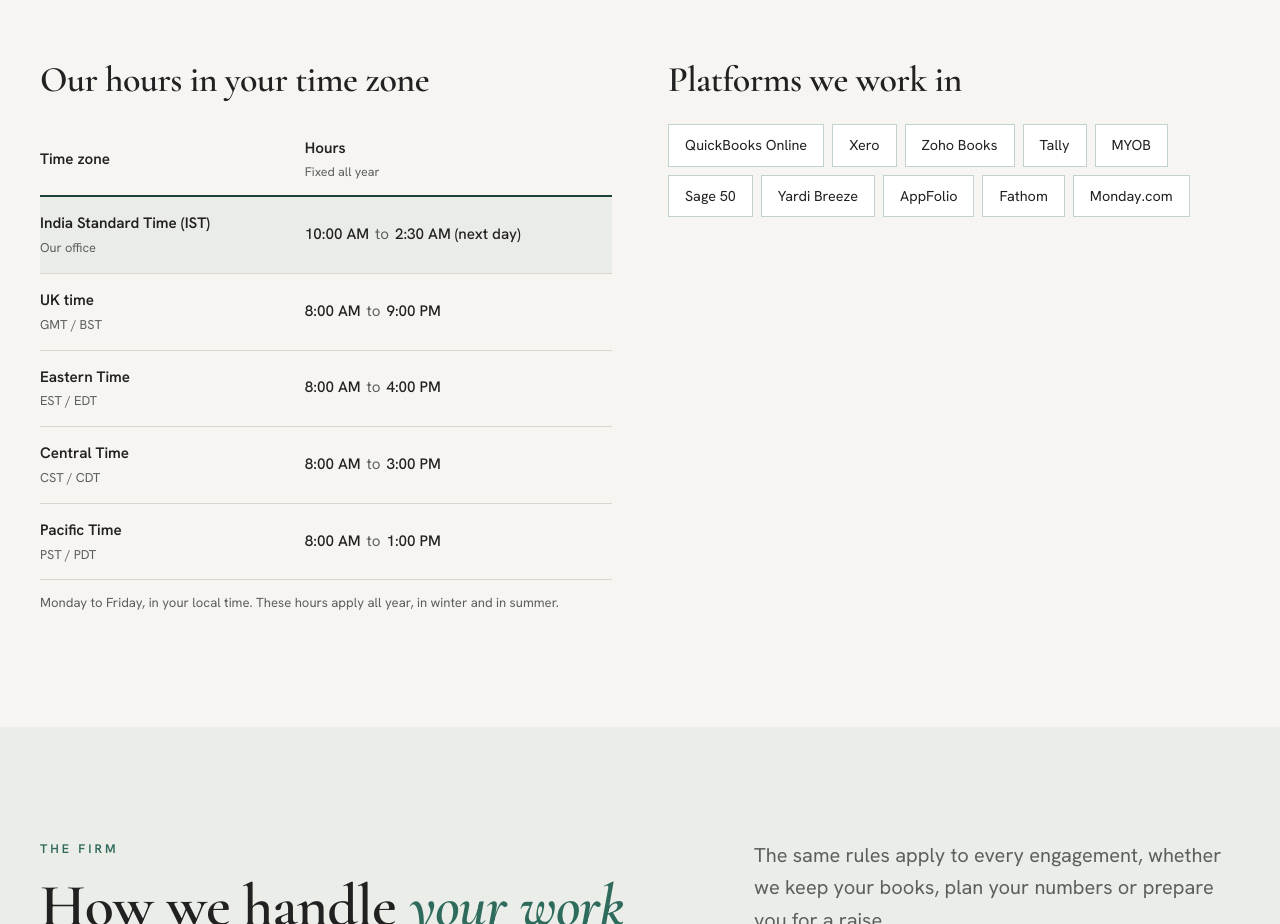
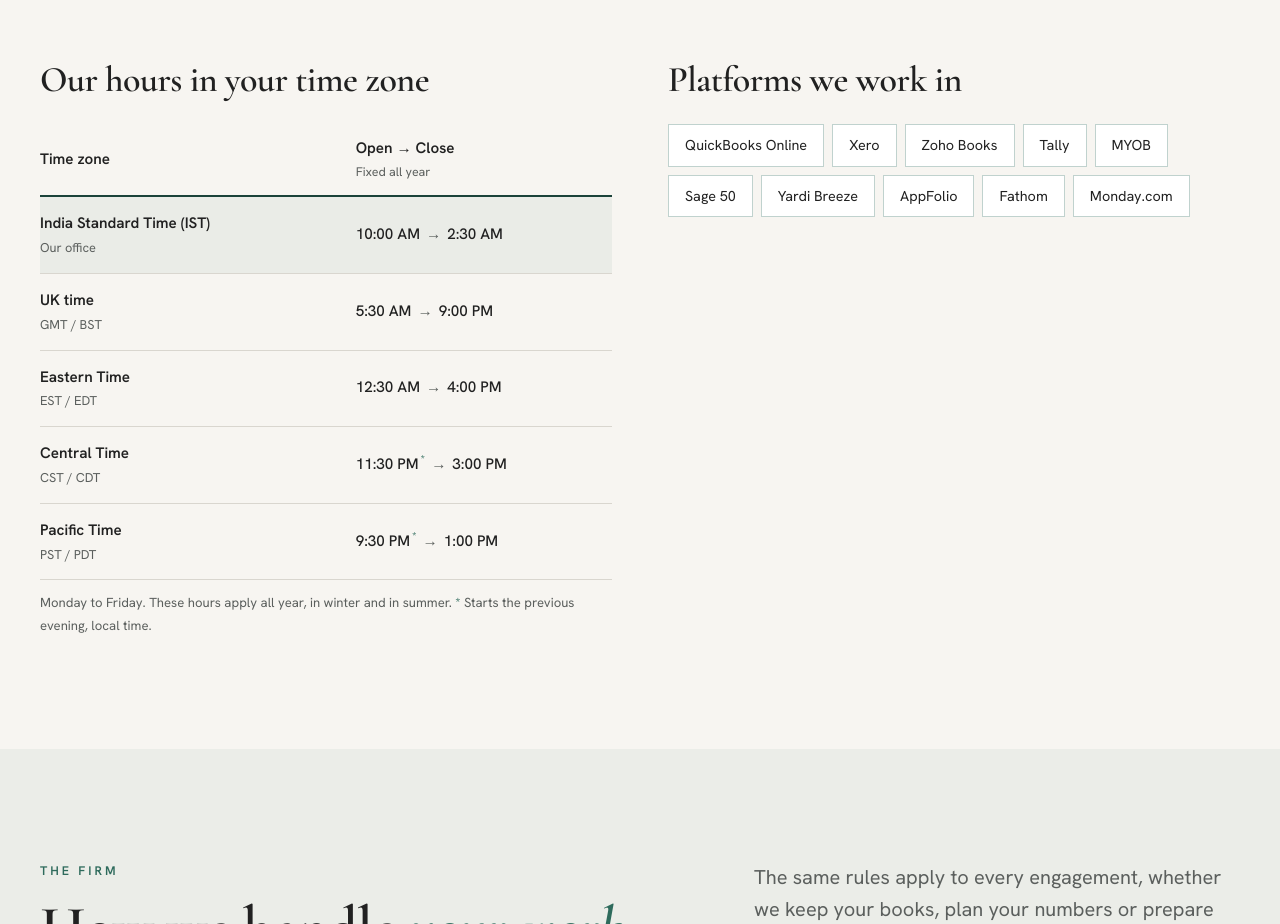
Before and after one commit to HD221/https-hdangandcompany.com-, a React (Vite) app: page / in a window 1280 px wide. Shown: the part 7520-8444 px from the top of the page. Built offline with nearby package versions, Linux system fonts and the light colour scheme.

Commit message:
Revert "Show daytime AM-to-PM hours per time zone, written with to"
This reverts commit a3de62d, restoring the fixed all-year hours table.

Co-Authored-By: Claude Opus 5.5 <noreply@anthropic.com>
Claude-Session: https://claude.ai/code/session_01D3o9knvBin5M8cJhUeUjce

```diff
--- a/src/components/Sections.tsx
+++ b/src/components/Sections.tsx
@@ -491,7 +491,9 @@ function SlotCell({ slot }: { slot: { open: string; close: string; prev?: boolea
   return (
     <span className="whitespace-nowrap">
       <span className="font-medium">{slot.open}</span>
-      <span className="mx-1.5 text-muted">to</span>
+      {slot.prev && <sup className="ml-0.5 text-green" aria-label="previous evening">*</sup>}
+      <span className="mx-1.5 text-muted" aria-hidden="true">→</span>
+      <span className="sr-only"> to </span>
       <span className="font-medium">{slot.close}</span>
     </span>
   )
@@ -502,12 +504,12 @@ export function HoursTable() {
     <div>
       <div className="relative overflow-x-auto">
         <table className="w-full min-w-[22rem] text-left text-[0.95rem]">
-          <caption className="sr-only">Working hours, Monday to Friday, in each time zone, from opening to closing time. Fixed all year.</caption>
+          <caption className="sr-only">Working hours, Monday to Friday, in each time zone. Fixed all year.</caption>
           <thead>
             <tr className="border-b-2 border-green-ink">
               <th scope="col" className="py-3 pr-4 font-semibold">Time zone</th>
               <th scope="col" className="py-3 font-semibold">
-                Hours
+                Open → Close
                 <span className="block text-[0.78rem] font-normal text-muted">Fixed all year</span>
               </th>
             </tr>
@@ -528,7 +530,7 @@ export function HoursTable() {
         </table>
       </div>
       <p className="mt-3 text-[0.82rem] text-muted">
-        Monday to Friday, in your local time. These hours apply all year, in winter and in summer.
+        Monday to Friday. These hours apply all year, in winter and in summer. <span className="text-green">*</span> Starts the previous evening, local time.
       </p>
     </div>
   )
--- a/src/content.ts
+++ b/src/content.ts
@@ -315,14 +315,14 @@ export const howWeWork = [
 ]
 
 // Office hours: Monday to Friday, 10:00 AM to 2:30 AM IST (UTC+5:30).
-// Client zones show a daytime window (from 8:00 AM local) that sits inside the office hours
-// in BOTH winter and summer, so the times never change with daylight saving.
+// Each zone shows the hours covered in BOTH winter and summer, so the times stay fixed all year.
+// prev: the session starts the previous evening in that zone.
 export const hoursTable = [
-  { region: 'India Standard Time (IST)', note: 'Our office', hours: { open: '10:00 AM', close: '2:30 AM (next day)' } },
-  { region: 'UK time', note: 'GMT / BST', hours: { open: '8:00 AM', close: '9:00 PM' } },
-  { region: 'Eastern Time', note: 'EST / EDT', hours: { open: '8:00 AM', close: '4:00 PM' } },
-  { region: 'Central Time', note: 'CST / CDT', hours: { open: '8:00 AM', close: '3:00 PM' } },
-  { region: 'Pacific Time', note: 'PST / PDT', hours: { open: '8:00 AM', close: '1:00 PM' } },
+  { region: 'India Standard Time (IST)', note: 'Our office', hours: { open: '10:00 AM', close: '2:30 AM' } },
+  { region: 'UK time', note: 'GMT / BST', hours: { open: '5:30 AM', close: '9:00 PM' } },
+  { region: 'Eastern Time', note: 'EST / EDT', hours: { open: '12:30 AM', close: '4:00 PM' } },
+  { region: 'Central Time', note: 'CST / CDT', hours: { open: '11:30 PM', close: '3:00 PM', prev: true } },
+  { region: 'Pacific Time', note: 'PST / PDT', hours: { open: '9:30 PM', close: '1:00 PM', prev: true } },
 ] as { region: string; note: string; hours: Slot }[]
 
 type Slot = { open: string; close: string; prev?: boolean }
```
